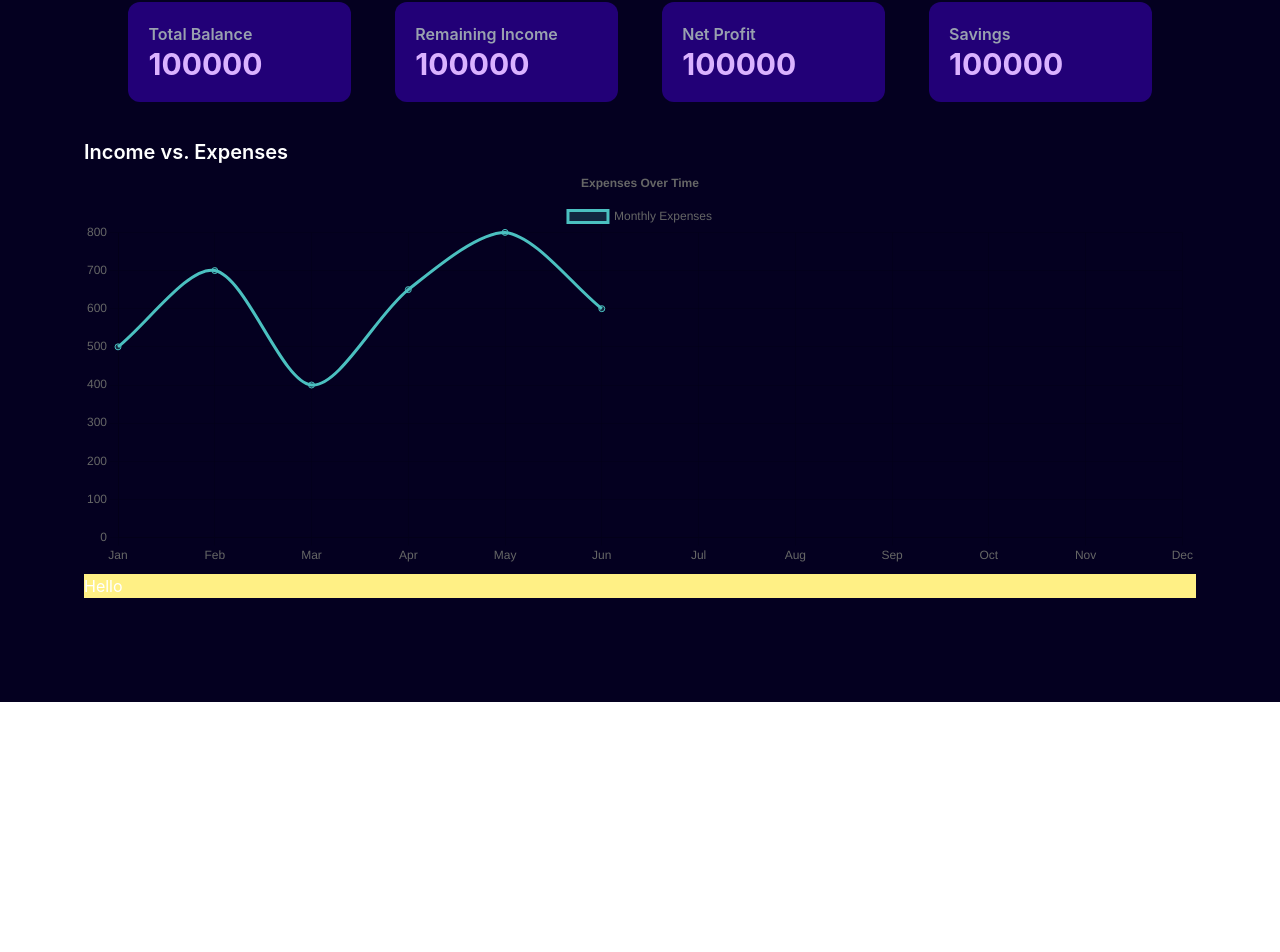
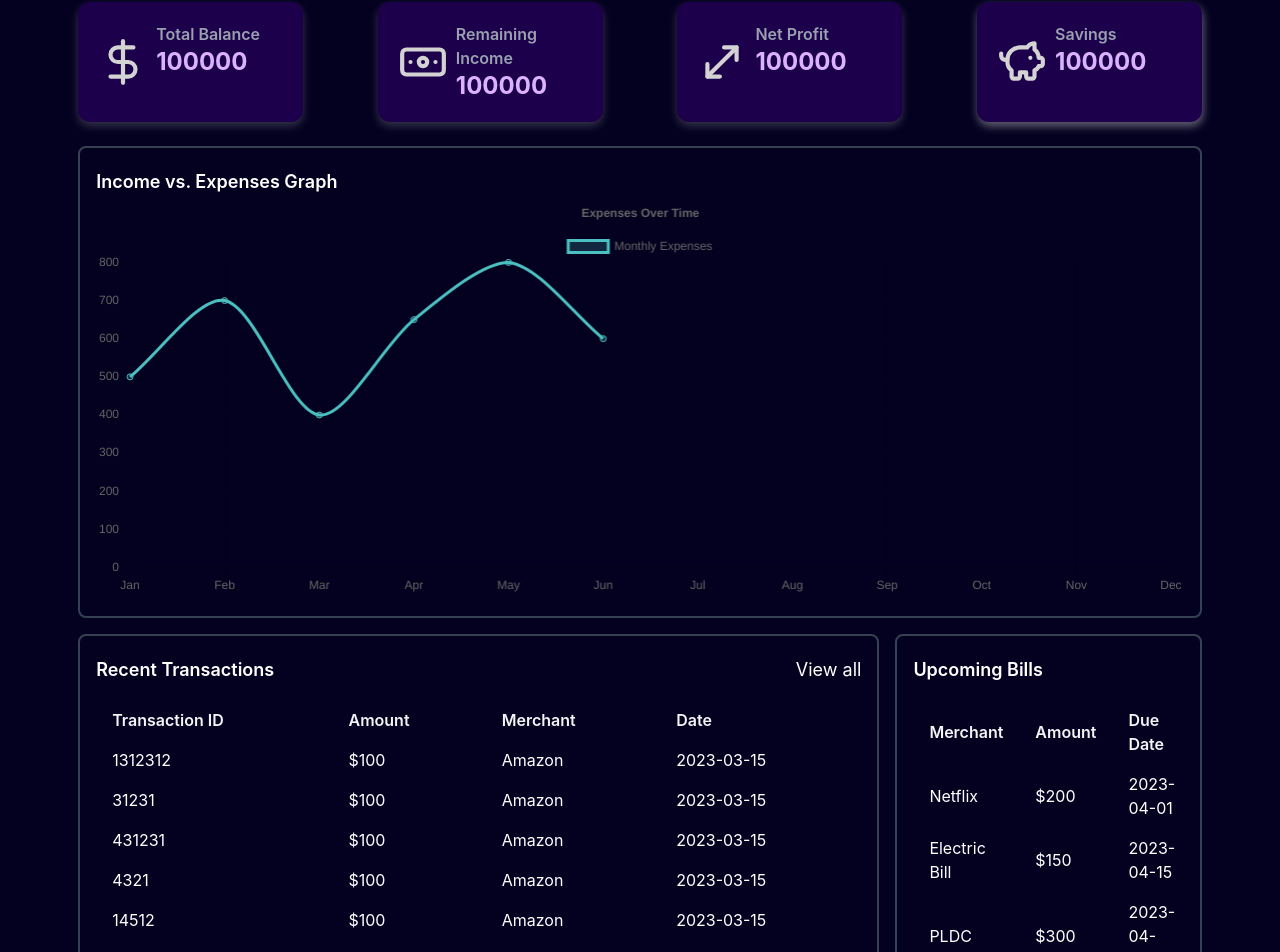
Before and after one commit to Meliorasimp/AI-Powered-Quanta, a React (Vite) app in the folder client/: page /dashboard in a window 1280 px wide. Shown: the part 166-1118 px from the top of the page. Before the commit the page ends 868 px from the top, so only its background shows below. Built offline with nearby package versions, Linux system fonts and the light colour scheme.

Commit message:
updated UI

```diff
--- a/client/src/components/Navbar/index.tsx
+++ b/client/src/components/Navbar/index.tsx
@@ -24,7 +24,12 @@ const Navbar = () => {
   return (
     <div className={`w-full ${themeClass}`}>
       <div className="relative flex items-center justify-between px-6 py-4">
-        <h1 className="text-3xl font-bold text-purple-200">Quanta</h1>
+        <h1
+          className="text-3xl font-bold text-purple-200"
+          onClick={() => nav("/")}
+        >
+          Quanta
+        </h1>
         <div className="absolute left-1/2 transform -translate-x-1/2 flex items-center gap-x-6">
           {/* Dashboard */}
           <Button
@@ -71,35 +76,35 @@ const Navbar = () => {
           </div>
         </div>
         <div className="w-32">
-          <div className="relative group">
+          <div className="relative group z-10">
             <Heading
               label="Profile"
               className="text-white text-lg px-4 py-2 rounded cursor-pointer hover:bg-gray-600 transition-colors duration-200"
             />
-            <div className="absolute left-0 mt-1 hidden group-hover:block bg-white shadow-lg rounded min-w-[160px] z-50">
+            <div className="absolute left-0 mt-1 hidden group-hover:block shadow-lg rounded min-w-[160px] z-50">
               <Button
                 label="Profile Settings"
                 onClick={() => nav("/profile")}
                 type="button"
-                className="text-left text-sm text-black hover:bg-gray-100 w-full px-4 py-2"
+                className="text-left text-sm hover:bg-gray-900 w-full px-4 py-2"
               />
               <Button
                 label="Linked Accounts"
                 onClick={() => nav("/linkedaccounts")}
                 type="button"
-                className="text-left text-sm text-black hover:bg-gray-100 w-full px-4 py-2"
+                className="text-left text-sm hover:bg-gray-900 w-full px-4 py-2"
               />
               <Button
                 label="Notifications"
                 onClick={() => nav("/notifications")}
                 type="button"
-                className="text-left text-sm text-black hover:bg-gray-100 w-full px-4 py-2"
+                className="text-left text-sm hover:bg-gray-900 w-full px-4 py-2"
               />
               <Button
                 label="Settings"
                 onClick={() => nav("/settings")}
                 type="button"
-                className="text-left text-sm text-black hover:bg-gray-100 w-full px-4 py-2"
+                className="text-left text-sm hover:bg-gray-900 w-full px-4 py-2"
               />
             </div>
           </div>
--- a/client/src/components/Statcard/index.tsx
+++ b/client/src/components/Statcard/index.tsx
@@ -2,15 +2,19 @@ type cardprops = {
   label: string;
   value?: string;
   className?: string;
+  icon?: React.ReactNode;
 };
 
-function Statcard({ label, value, className }: cardprops) {
+function Statcard({ label, value, className, icon }: cardprops) {
   return (
     <div
-      className={`border-gray-400 text-gray-400 w-1/5 rounded-xl ${className}`}
+      className={`border-gray-400 text-gray-400 w-1/5 rounded-xl flex ${className}`}
     >
-      <h2 className="font-semibold">{label}</h2>
-      {value && <p className="text-3xl text-purple-300 font-bold">{value}</p>}
+      {icon && <span className="flex items-center mr-2">{icon}</span>}
+      <div className="flex flex-col">
+        <h2 className="font-semibold">{label}</h2>
+        {value && <p className="text-2xl text-purple-300 font-bold">{value}</p>}
+      </div>
     </div>
   );
 }
--- a/client/src/pages/Analytics/index.tsx
+++ b/client/src/pages/Analytics/index.tsx
@@ -22,7 +22,7 @@ const Analytics = () => {
       }`}
     >
       <Navbar />
-      <div className="w-full h-screen flex flex-col py-5 px-5 gap-y-2">
+      <div className="w-10/11 h-screen flex flex-col py-5 px-5 gap-y-2 mx-auto">
         <div className="overflow-hidden pb-2 flex flex-row">
           <div className="pr-10">
             <Heading
@@ -51,7 +51,7 @@ const Analytics = () => {
             label="Net worth progression"
             className="text-xl font-bold"
           />
-          <div className="w-full h-60">
+          <div className="w-full h-[400px]">
             <LineChart />
           </div>
           <Heading label="Income vs Expenses" className="text-xl font-bold" />
--- a/client/src/pages/Dashboard/index.tsx
+++ b/client/src/pages/Dashboard/index.tsx
@@ -3,11 +3,20 @@ import Heading from "../../components/Text/Heading";
 import Paragraph from "../../components/Text/Paragraph";
 import Statcard from "../../components/Statcard";
 import LineChart from "../../components/Linechart";
+import { useNavigate } from "react-router-dom";
+import {
+  DollarSign,
+  Banknote,
+  MoveDiagonalIcon,
+  PiggyBankIcon,
+} from "lucide-react";
 import { useSelector } from "react-redux";
 import { RootState } from "../../store";
 import "../../styles/index.css";
+import Button from "../../components/Button";
 
 const Dashboard = () => {
+  const navigate = useNavigate();
   const { isThemeLight, isThemeDark, isThemePurple } = useSelector(
     (state: RootState) => state.interaction
   );
@@ -25,50 +34,151 @@ const Dashboard = () => {
       }`}
     >
       <Navbar />
-      <div className="w-9/10 h-screen flex flex-col py-5 px-5 gap-y-2 mx-auto">
+      <div className="w-10/11 min-h-screen flex flex-col py-5 px-5 gap-y-2 mx-auto">
         <div>
           <Heading
             label="Dashboard"
-            className="text-xl font-semibold main-website-text-color"
+            className="text-lg font-semibold main-website-text-color"
           />
           <Paragraph
             label="Here's an overview of your Financial Status."
             variant="secondary"
             className="text-base main-website-text-color"
           />
-          <div className="flex flex-row pt-7 justify-evenly">
+          <div className="flex flex-row pt-7 justify-between">
             <Statcard
+              icon={<DollarSign size={50} color="lightgray" />}
               label="Total Balance"
               value="100000"
-              className="statcard-purple p-5"
+              className="statcard-purple p-5 shadow-[0_4px_10px_rgba(255,255,255,0.2)]"
             />
             <Statcard
+              icon={<Banknote size={50} color="lightgray" />}
               label="Remaining Income"
               value="100000"
-              className="statcard-purple p-5"
+              className="statcard-purple p-5 shadow-[0_4px_10px_rgba(255,255,255,0.2)]"
             />
             <Statcard
+              icon={<MoveDiagonalIcon size={50} color="lightgray" />}
               label="Net Profit"
               value="100000"
-              className="statcard-purple p-5"
+              className="statcard-purple p-5 shadow-[0_4px_10px_rgba(255,255,255,0.2)]"
             />
             <Statcard
+              icon={<PiggyBankIcon size={50} color="lightgray" />}
               label="Savings"
               value="100000"
-              className="statcard-purple p-5"
+              className=" statcard-purple p-5 shadow-[1px_4px_10px_rgba(255,255,255,0.4)]"
             />
           </div>
         </div>
-        <div className="pt-7">
+        <div className="py-5 px-4 border-2 mt-4 rounded-lg border-gray-700">
           <Heading
-            label="Income vs. Expenses"
-            className="text-xl font-semibold main-website-text-color"
+            label="Income vs. Expenses Graph"
+            className="text-lg font-semibold main-website-text-color"
           />
           <div className="w-full h-[400px]">
             <LineChart />
           </div>
         </div>
-        <div className="bg-yellow-200">Hello</div>
+        <div className="flex flex-row gap-x-4">
+          <div className="w-8/11 py-5 px-4 border-2 mt-2 rounded-lg border-gray-700">
+            <div className="flex flex-row">
+              <Heading
+                label="Recent Transactions"
+                className="text-lg font-semibold main-website-text-color"
+              />
+              <Button
+                label="View all"
+                type="button"
+                className="ml-auto text-lg cursor-pointer"
+                onClick={() => navigate("/transactions")}
+              />
+            </div>
+            <table className="w-full mt-4 border-blue-500">
+              <thead>
+                <tr className="text-gray-100">
+                  <td className="text-base px-4 py-2 font-semibold">
+                    Transaction ID
+                  </td>
+                  <td className="text-base px-4 py-2 font-semibold">Amount</td>
+                  <td className="text-base px-4 py-2 font-semibold">
+                    Merchant
+                  </td>
+                  <td className="text-base px-4 py-2 font-semibold">Date</td>
+                </tr>
+              </thead>
+              <tbody>
+                <tr>
+                  <td className="text-base px-4 py-2">1312312</td>
+                  <td className="text-base px-4 py-2">$100</td>
+                  <td className="text-base px-4 py-2">Amazon</td>
+                  <td className="text-base px-4 py-2">2023-03-15</td>
+                </tr>
+                <tr>
+                  <td className="text-base px-4 py-2">31231</td>
+                  <td className="text-base px-4 py-2">$100</td>
+                  <td className="text-base px-4 py-2">Amazon</td>
+                  <td className="text-base px-4 py-2">2023-03-15</td>
+                </tr>
+                <tr>
+                  <td className="text-base px-4 py-2">431231</td>
+                  <td className="text-base px-4 py-2">$100</td>
+                  <td className="text-base px-4 py-2">Amazon</td>
+                  <td className="text-base px-4 py-2">2023-03-15</td>
+                </tr>
+                <tr>
+                  <td className="text-base px-4 py-2">4321</td>
+                  <td className="text-base px-4 py-2">$100</td>
+                  <td className="text-base px-4 py-2">Amazon</td>
+                  <td className="text-base px-4 py-2">2023-03-15</td>
+                </tr>
+                <tr>
+                  <td className="text-base px-4 py-2">14512</td>
+                  <td className="text-base px-4 py-2">$100</td>
+                  <td className="text-base px-4 py-2">Amazon</td>
+                  <td className="text-base px-4 py-2">2023-03-15</td>
+                </tr>
+              </tbody>
+            </table>
+          </div>
+          <div className="w-3/11 py-5 px-4 border-2 mt-2 rounded-lg border-gray-700">
+            <Heading
+              label="Upcoming Bills"
+              className="text-lg font-semibold main-website-text-color"
+            />
+            <table className="w-full mt-4 border-blue-500">
+              <thead>
+                <tr className="text-gray-100">
+                  <td className="text-base px-4 py-2 font-semibold">
+                    Merchant
+                  </td>
+                  <td className="text-base px-4 py-2 font-semibold">Amount</td>
+                  <td className="text-base px-4 py-2 font-semibold">
+                    Due Date
+                  </td>
+                </tr>
+              </thead>
+              <tbody>
+                <tr>
+                  <td className="text-base px-4 py-2">Netflix</td>
+                  <td className="text-base px-4 py-2">$200</td>
+                  <td className="text-base px-4 py-2">2023-04-01</td>
+                </tr>
+                <tr>
+                  <td className="text-base px-4 py-2">Electric Bill</td>
+                  <td className="text-base px-4 py-2">$150</td>
+                  <td className="text-base px-4 py-2">2023-04-15</td>
+                </tr>
+                <tr>
+                  <td className="text-base px-4 py-2">PLDC</td>
+                  <td className="text-base px-4 py-2">$300</td>
+                  <td className="text-base px-4 py-2">2023-04-30</td>
+                </tr>
+              </tbody>
+            </table>
+          </div>
+        </div>
       </div>
     </div>
   );
--- a/client/src/pages/Profile/index.tsx
+++ b/client/src/pages/Profile/index.tsx
@@ -69,7 +69,7 @@ const Profile = () => {
       }`}
     >
       <Navbar />
-      <div className="w-full min-h-screen flex flex-col py-5 px-5 gap-y-2 overflow-auto mx-auto">
+      <div className="w-10/11 min-h-screen flex flex-col py-5 px-5 gap-y-2 overflow-auto mx-auto">
         <div className="pb-2 border-b">
           <Heading
             label="Profile"
--- a/client/src/pages/Readonlyprofile/index.tsx
+++ /dev/null
@@ -1,81 +0,0 @@
-import Navbar from "../../components/Navbar";
-import Paragraph from "../../components/Text/Paragraph";
-import Heading from "../../components/Text/Heading";
-import Button from "../../components/Button";
-import RegisterForm from "../../components/Register/index.tsx";
-import Login from "../../components/Login/index.tsx";
-import { showRegisterForm } from "../../modules/Interaction.ts/index.ts";
-import { useDispatch, useSelector } from "react-redux";
-import { RootState } from "../../store.ts";
-import { useEffect } from "react";
-import { useNavigate } from "react-router-dom";
-
-const Readonlyprofile = () => {
-  const dispatch = useDispatch();
-  const navigate = useNavigate();
-  const isRegisterFormVisible = useSelector(
-    (state: RootState) => state.interaction.isRegisterFormVisible
-  );
-  const isLoginFormVisible = useSelector(
-    (state: RootState) => state.interaction.isLoginFormVisible
-  );
-  const isUserLoggedIn = useSelector(
-    (state: RootState) => state.interaction.isUserLoggedIn
-  );
-  const { isThemeLight, isThemeDark, isThemePurple } = useSelector(
-    (state: RootState) => state.interaction
-  );
-
-  useEffect(() => {
-    if (isUserLoggedIn) {
-      navigate("/profile");
-    }
-  }, [isUserLoggedIn, navigate]);
-
-  return (
-    <div
-      className={`flex flex-row app ${
-        isThemePurple
-          ? "purple"
-          : isThemeLight
-          ? "light"
-          : isThemeDark
-          ? "dark"
-          : ""
-      }`}
-    >
-      <Navbar />
-      <div className="w-full h-screen flex flex-col py-5 px-5 gap-y-2">
-        <div className="overflow-hiddenpb-2">
-          <Heading
-            label="Profile"
-            className="text-xl font-semibold main-website-text-color"
-          />
-          <Paragraph
-            label="View and edit your profile information."
-            className="text-base main-website-text-color"
-            variant="secondary"
-          />
-        </div>
-        <div className="border-t ustify-center items-center flex flex-col text-xl pt-10 w-full">
-          <Heading
-            label="You must be logged in to Change profile!"
-            className="justify-center flex text-xl pt-10"
-          />
-          <Button
-            label="Login"
-            className="mt-4 bg-purple-600 w-1/5 py-2 rounded-lg hover:bg-purple-500 hover:cursor-pointer"
-            onClick={() => {
-              dispatch(showRegisterForm());
-            }}
-            type="button"
-          />
-        </div>
-      </div>
-      {isRegisterFormVisible && <RegisterForm />}
-      {isLoginFormVisible && <Login />}
-    </div>
-  );
-};
-
-export default Readonlyprofile;
--- a/client/src/pages/Settings/index.tsx
+++ b/client/src/pages/Settings/index.tsx
@@ -29,7 +29,7 @@ const Settings = () => {
       }`}
     >
       <Navbar />
-      <div className="w-full h-screen flex flex-col py-5 px-5 gap-y-2">
+      <div className="w-10/11 h-screen flex flex-col py-5 px-5 gap-y-2 mx-auto">
         <div className="overflow-hidden pb-2 border-b border-white">
           <Heading
             label="Settings"
--- a/client/src/pages/Transactions/index.tsx
+++ b/client/src/pages/Transactions/index.tsx
@@ -23,7 +23,7 @@ const Transactions = () => {
       }`}
     >
       <Navbar />
-      <div className="w-full h-screen flex flex-col py-5 px-5 gap-y-5">
+      <div className="w-10/11 h-screen flex flex-col py-5 px-5 gap-y-5 mx-auto">
         <div className="overflow-hidden border-b-2 border-gray-200 pb-2">
           <Heading
             label="Transactions"
--- a/client/src/styles/index.css
+++ b/client/src/styles/index.css
@@ -22,7 +22,7 @@
     --dark-text-color: #ffffff;
     --primary-landingpage-bgcolor: #23004b;
 
-    --statcard-purple-bgcolor: #220077;
+    --statcard-purple-bgcolor: #1d004b;
     --statcard-purple-textcolor: white;
 
     --statcard-dark-bgcolor: #3b3b3b;
```
Also changed, not shown: client/src/pages/Budgets/index.tsx (+21 -69 lines), client/src/assets/dollar.png (added).
